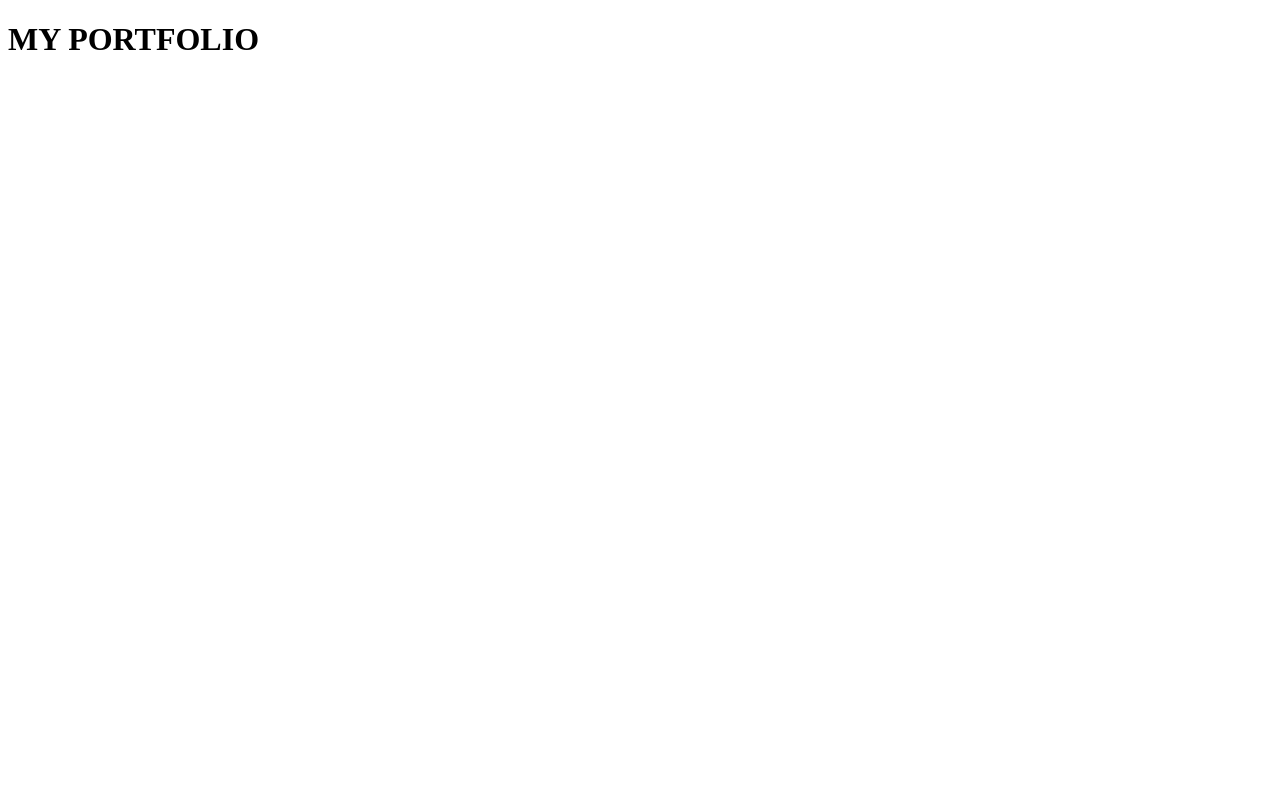
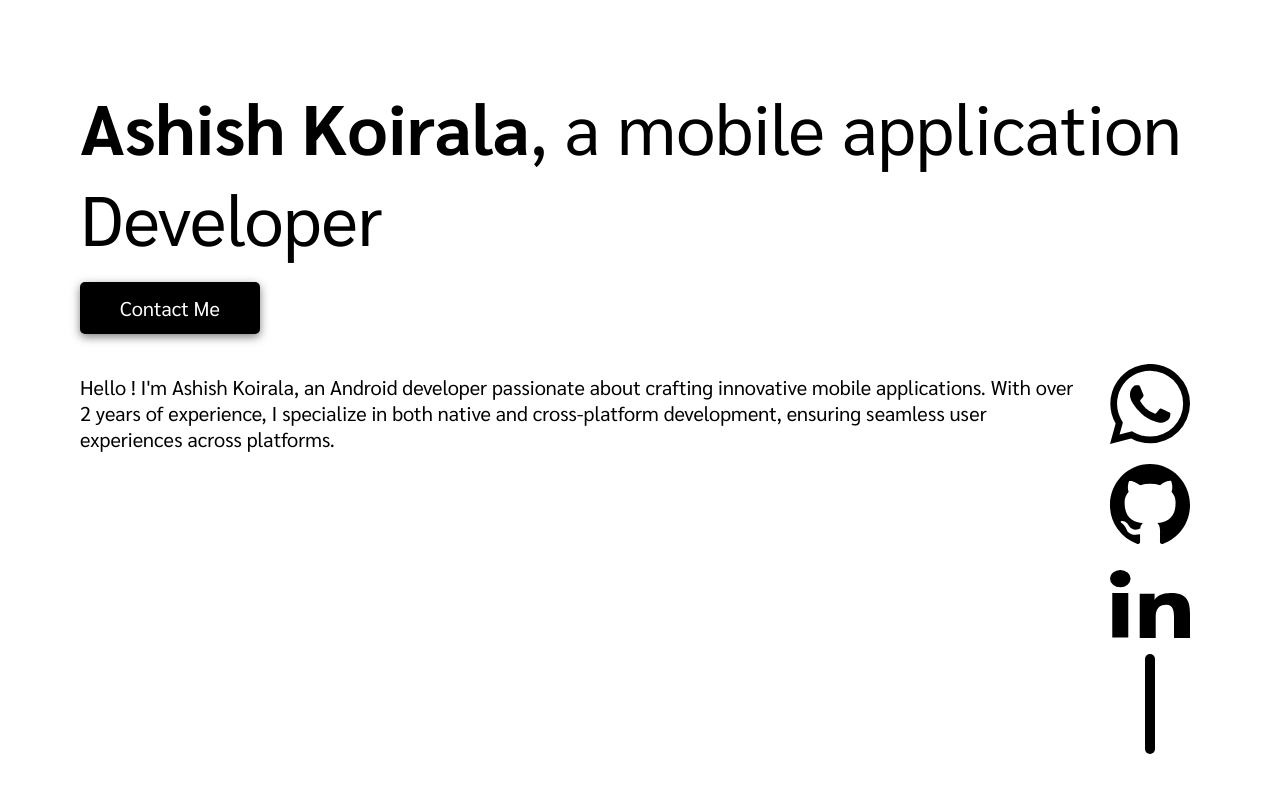
Before and after one commit to iamashish1/iamashish1.github.io, a plain HTML site: page index.html in a window 1280 px wide. Drawn offline with Linux system fonts and the light colour scheme.

Commit message:
initial home design

```diff
--- a/index.html
+++ b/index.html
@@ -1,12 +1,59 @@
 <!DOCTYPE html>
 <html lang="en">
+
 <head>
     <meta charset="UTF-8">
     <meta name="viewport" content="width=device-width, initial-scale=1.0">
+    <link rel="stylesheet" type="text/css" href="styles.css">
+    <link rel="preconnect" href="https://fonts.googleapis.com">
+    <link rel="preconnect" href="https://fonts.gstatic.com" crossorigin>
+    <link
+        href="https://fonts.googleapis.com/css2?family=Sarabun:ital,wght@0,100;0,200;0,300;0,400;0,500;0,600;0,700;0,800;1,100;1,200;1,300;1,400;1,500;1,600;1,700;1,800&display=swap"
+        rel="stylesheet">
+
     <title>Document</title>
 </head>
+
 <body>
-    <h1>MY PORTFOLIO</h1>
+    <div style=" height:100vh">
+        <p style="font-size:70px; font-weight: 400; margin: 0;"><strong>Ashish Koirala</strong>, a mobile application
+            <br>
+            Developer
+        </p>
+
+        <a href="#" class="contact-button">Contact Me</a>
+        <div style="display: flex; justify-content: space-between;">
+
+            <p style="font-size: 20px; padding-right: 20px;">
+                Hello ! I'm Ashish Koirala, an Android developer passionate about crafting innovative mobile
+                applications. With over 2 years of experience, I specialize in both native and cross-platform
+                development, ensuring seamless user experiences across platforms.
+            </p>
+            <div class="container">
+
+                <svg xmlns="http://www.w3.org/2000/svg" width="80" height="80" viewBox="0 0 100 100"
+                    style="margin: 10px;">
+                    <path id="Icon_akar-whatsapp-fill" data-name="Icon akar-whatsapp-fill"
+                        d="M72.912,59.925c-1.248-.621-7.364-3.612-8.5-4.029s-1.968-.617-2.8.625-3.211,4.025-3.936,4.85-1.453.929-2.7.312A34.192,34.192,0,0,1,44.97,55.538a37.3,37.3,0,0,1-6.921-8.579c-.724-1.237-.08-1.908.544-2.525.561-.554,1.243-1.446,1.867-2.167A8.387,8.387,0,0,0,41.7,40.2a2.248,2.248,0,0,0-.1-2.167c-.31-.621-2.8-6.717-3.835-9.2-1.009-2.412-2.035-2.083-2.8-2.125-.728-.033-1.557-.042-2.386-.042a4.568,4.568,0,0,0-3.316,1.55,13.841,13.841,0,0,0-4.354,10.329c0,6.092,4.455,11.979,5.078,12.808s8.771,13.333,21.252,18.7a71.307,71.307,0,0,0,7.092,2.6,17.065,17.065,0,0,0,7.838.492c2.386-.354,7.36-3,8.4-5.887s1.034-5.371.724-5.887-1.139-.825-2.386-1.446Zm-22.7,30.846h-.017A41.481,41.481,0,0,1,29.12,85.025l-1.5-.888L11.953,88.229l4.183-15.2-.984-1.558a41.171,41.171,0,0,1,35.076-63.1,41.2,41.2,0,1,1-.017,82.4ZM85.43,14.533A49.836,49.836,0,0,0,.419,49.55,49.251,49.251,0,0,0,7.063,74.321L0,100l26.393-6.892a49.932,49.932,0,0,0,23.8,6.033h.021A49.742,49.742,0,0,0,100,49.588,49.135,49.135,0,0,0,85.43,14.533"
+                        transform="translate(0 0)" />
+                </svg>
+                <svg xmlns="http://www.w3.org/2000/svg" width="80" height="80" viewBox="0 0 100 100"
+                    style="margin: 10px;">
+                    <path id="Icon_akar-github-fill" data-name="Icon akar-github-fill"
+                        d="M50,0C22.375,0,0,22.941,0,51.265A51.132,51.132,0,0,0,34.188,99.9c2.5.449,3.438-1.089,3.438-2.435,0-1.218-.063-5.255-.063-9.548C25,90.29,21.75,84.779,20.75,81.9c-.562-1.474-3-6.024-5.125-7.241-1.75-.961-4.25-3.332-.062-3.4,3.937-.064,6.75,3.717,7.687,5.255,4.5,7.754,11.687,5.575,14.562,4.229A10.886,10.886,0,0,1,41,73.885c-11.125-1.282-22.75-5.7-22.75-25.312A20.235,20.235,0,0,1,23.375,34.8c-.5-1.282-2.25-6.536.5-13.585,0,0,4.188-1.346,13.75,5.255a46.019,46.019,0,0,1,25,0c9.563-6.664,13.75-5.255,13.75-5.255,2.75,7.049,1,12.3.5,13.585A20.117,20.117,0,0,1,82,48.573C82,68.246,70.312,72.6,59.187,73.885c1.812,1.6,3.375,4.678,3.375,9.484,0,6.857-.062,12.368-.062,14.1,0,1.346.938,2.948,3.437,2.435C86.29,92.857,99.994,73.289,100,51.265,100,22.941,77.625,0,50,0Z" />
+                </svg>
+                <svg xmlns="http://www.w3.org/2000/svg" width="80" height="80" viewBox="0 0 100 85.285"
+                    style="margin: 10px;">
+                    <path id="Icon_akar-linkedin-fill" data-name="Icon akar-linkedin-fill"
+                        d="M40.145,32.718h18.57v7.889c2.675-4.537,9.535-8.614,19.84-8.614C98.31,31.993,103,41.025,103,57.6v30.69H83V61.369c0-9.437-2.675-14.759-9.485-14.759-9.445,0-13.37,5.735-13.37,14.754v26.92h-20V32.718ZM5.85,87.561h20V31.993h-20V87.561ZM28.715,13.874a10.066,10.066,0,0,1-3.765,7.684,14.083,14.083,0,0,1-9.1,3.19,14.178,14.178,0,0,1-9.09-3.185A10.134,10.134,0,0,1,3,13.874,10.08,10.08,0,0,1,6.765,6.185,14.139,14.139,0,0,1,15.855,3,14.159,14.159,0,0,1,24.95,6.185,10.1,10.1,0,0,1,28.715,13.874Z"
+                        transform="translate(-3 -3)" />
+                </svg>
+                <div class="vertical-line"></div>
+            </div>
+        </div>
+    </div>
+
 
 </body>
+
 </html>
--- /dev/null
+++ b/styles.css
@@ -0,0 +1,44 @@
+html,body {
+    font-family: 'Sarabun', sans-serif;
+    margin: 0;
+    padding: 40px;
+}
+
+.contact-button {
+    display: inline-block;
+    width: 180px;
+    height: 52px;
+    margin-top: 20px;
+    margin-bottom: 20px;
+    background-color: black;
+    color: white;
+    text-align: center;
+    line-height: 52px;
+    font-size: 20px;
+    text-decoration: none;
+    border-radius: 5px;
+    box-shadow: 0 3px 10px rgba(0, 0, 0, 0.5);
+}
+
+.vertical-line {
+    width: 10px;
+    height: 100px;
+    background-color: black;
+    border-radius: 5px;
+}
+
+.horizontal-line {
+    width: 100px;
+    height: 10px;
+    background-color: black;
+    border-radius: 5px;
+}
+
+.container {
+
+    display: inline-flex;
+    flex-direction: column;
+    align-items: center;
+    justify-content: center;
+
+}
```
